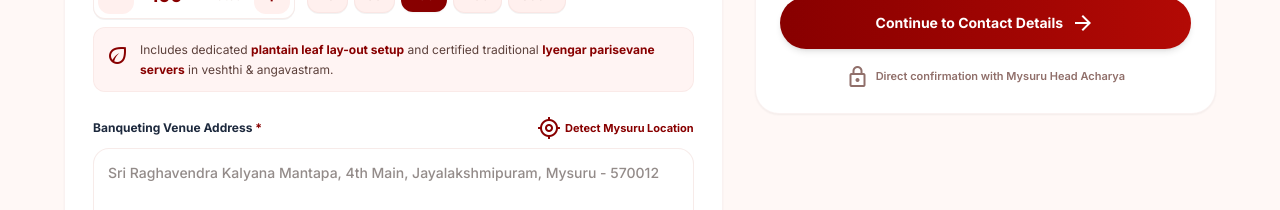
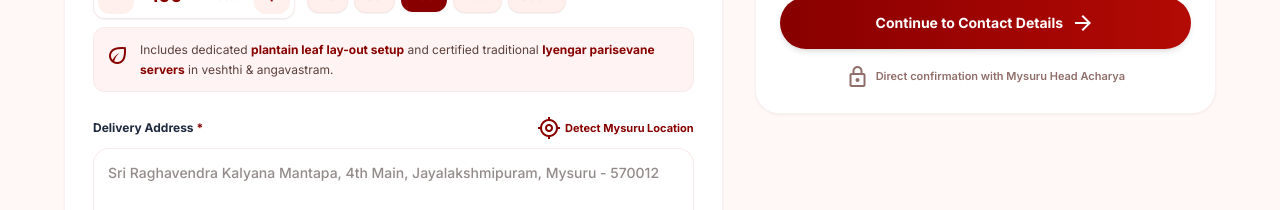
Before and after one commit to CMAtreya/catering, a React (Vite) app in the folder tks-catering/: page /request in a window 1280 px wide. Shown: the part 1260-1470 px from the top of the page. Built offline with nearby package versions, Linux system fonts and the light colour scheme; a web font is replaced by a local one.

Commit message:
fix(customer): replace Banqueting Venue Address label with Delivery Address

```diff
--- a/tks-catering/src/pages/customer/RequestPage.tsx
+++ b/tks-catering/src/pages/customer/RequestPage.tsx
@@ -102,7 +102,7 @@ const requirementsSchema = z.object({
   venueAddress: z
     .string()
     .trim()
-    .min(5, 'Please provide the delivery / venue address in Mysuru'),
+    .min(5, 'Please provide the delivery address in Mysuru'),
   notes: z.string().optional()
 })
 
@@ -848,11 +848,11 @@ export const RequestPage: React.FC = () => {
                 )}
               </div>
 
-              {/* 4. BANQUETING VENUE ADDRESS */}
+              {/* 4. DELIVERY ADDRESS */}
               <div id="field-venueAddress" className="space-y-2">
                 <div className="flex items-center justify-between">
                   <label className="text-xs font-bold text-slate-800">
-                    Banqueting Venue Address <span className="text-primary">*</span>
+                    Delivery Address <span className="text-primary">*</span>
                   </label>
                   <button
                     type="button"
```
Also changed, not shown: 1 other file (tests, documents, lock files or other folders).
